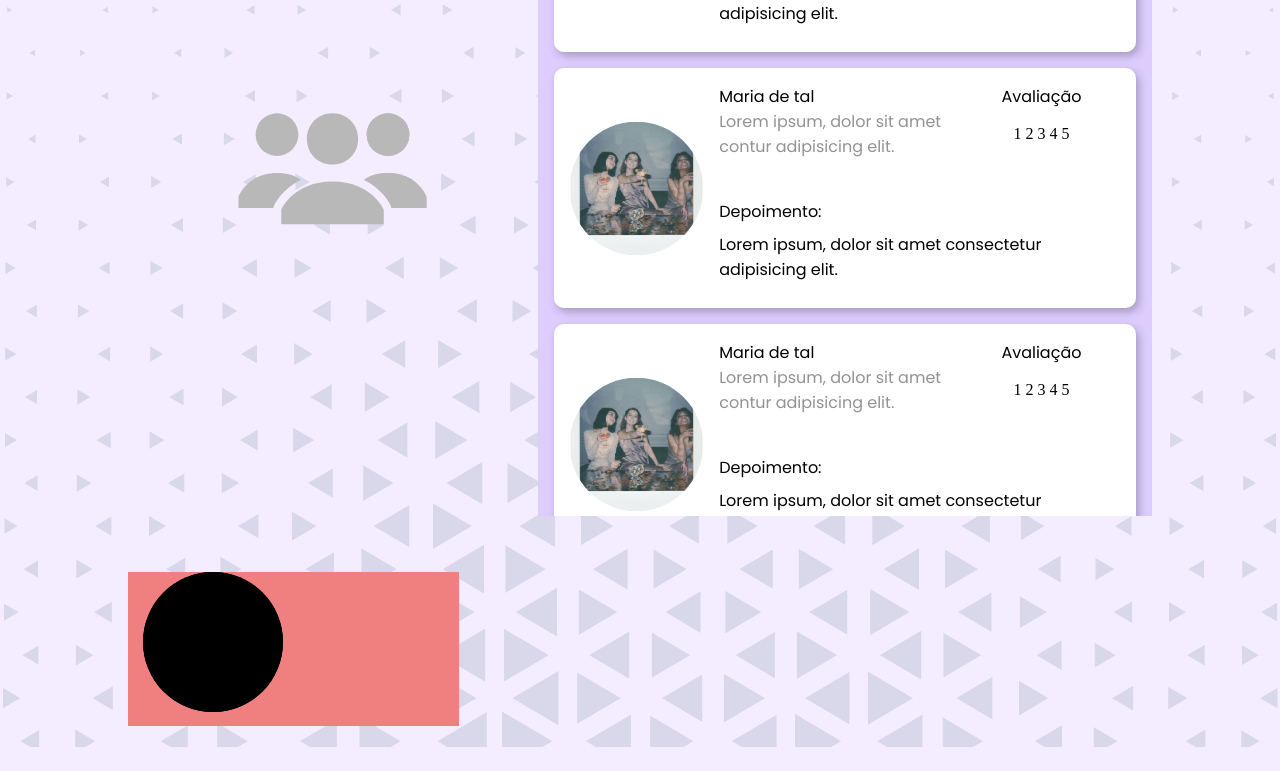
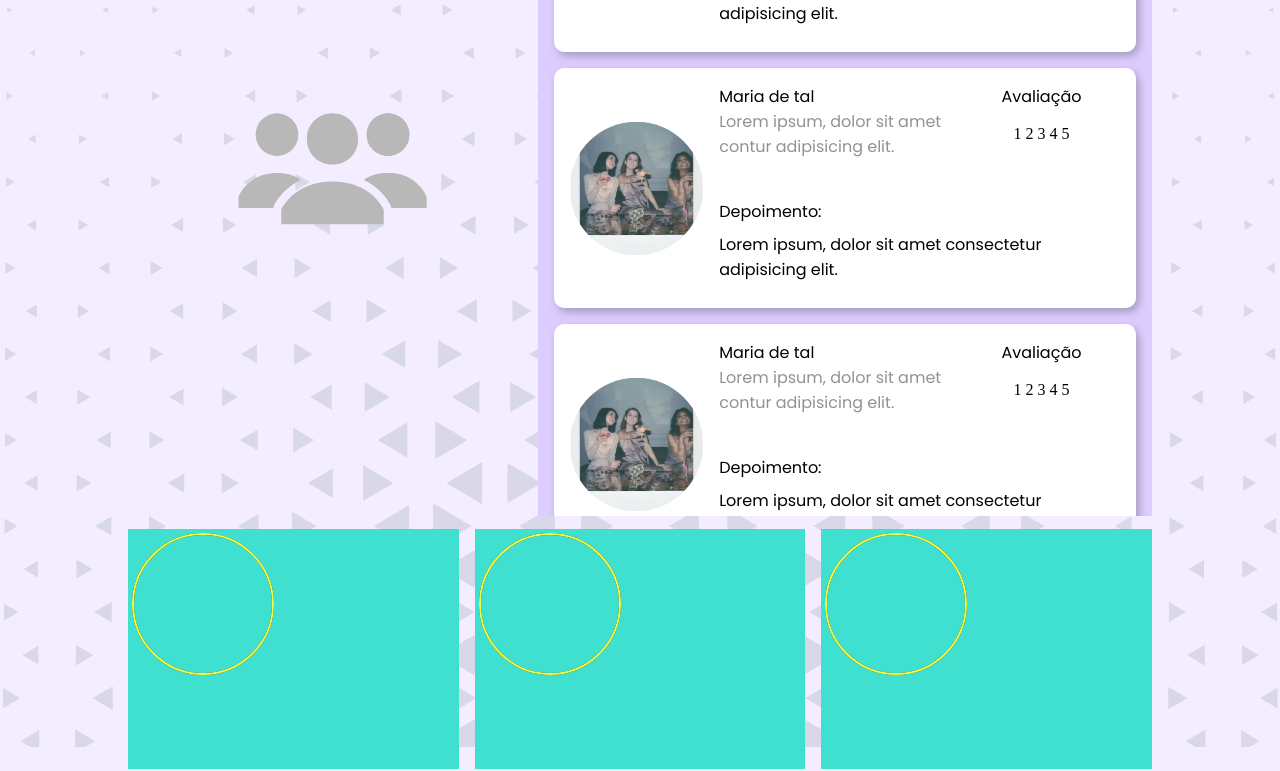
Before and after one commit to leoleodev/desenh4ndo_voce, a React (Vite) app: page / in a window 1280 px wide. Shown: the part 3736-4507 px from the top of the page. Built offline with nearby package versions, Linux system fonts and the light colour scheme.

Commit message:
card circle in progress

```diff
--- a/src/components/DepositionsSection.tsx
+++ b/src/components/DepositionsSection.tsx
@@ -22,6 +22,8 @@ export function DepositionsSection(){
             <div className={Styles.complementaryArea}>
 
                 <ButtonCircle />
+                <ButtonCircle />
+                <ButtonCircle />
 
             </div>
 
--- a/src/styles/modules/ButtonCircle.module.css
+++ b/src/styles/modules/ButtonCircle.module.css
@@ -1,10 +1,52 @@
 
 .complemetaryAreaContainer{
     width: 100%;
+    height: 100%;
+    position: relative;
+    display: flex;
+    align-items: center;
+    justify-content: center;
+    background: turquoise;
+}
+
+.complemetaryAreaContainer .circle{
+    position: relative;
+    width: 100%;
+    height: 100%;
 
     display: flex;
     align-items: center;
     justify-content: center;
 
-    background: lightcoral;
 }
+.complemetaryAreaContainer .circle .data{
+    position: relative;
+    width: 100%;
+    height: 100%;
+    display: flex;
+    align-items: center;
+    justify-content: center;
+}
+
+.complemetaryAreaContainer .circle .data svg{
+
+    position: relative;
+    width: 100%;
+    height: 100%;
+
+}
+
+.complemetaryAreaContainer .circle .data svg circle{
+
+    width: 100%;
+    height: 100%;
+    fill: transparent;
+    stroke-width: 2;
+    stroke: #191919;
+    transform: translate(5px, 5px);
+}
+.complemetaryAreaContainer .circle .data svg circle:nth-child(2){
+    stroke: var(--yellowStrong);
+    stroke-dasharray: 440;
+    stroke-dashoffset: calc(440-(440*85));
+}
--- a/src/styles/modules/FormSection.module.css
+++ b/src/styles/modules/FormSection.module.css
@@ -77,6 +77,10 @@ textarea{
 
     border: 1px solid black;
     border-radius: 5px;
+
+    color: #000;
+    font-family: 'Poppins', sans-serif;
+    font-weight: 500;
 
     padding: 0.5rem 1rem;
 }
```
